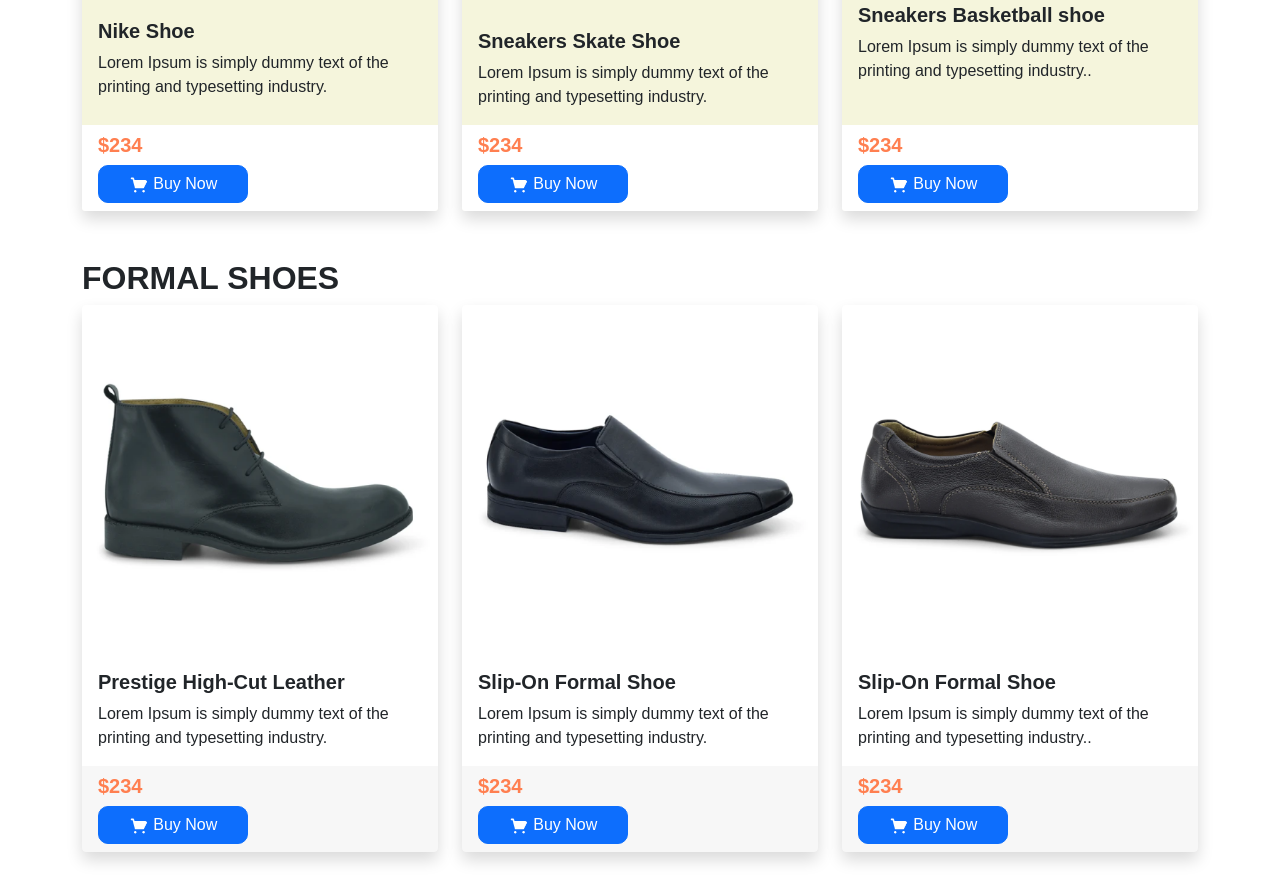
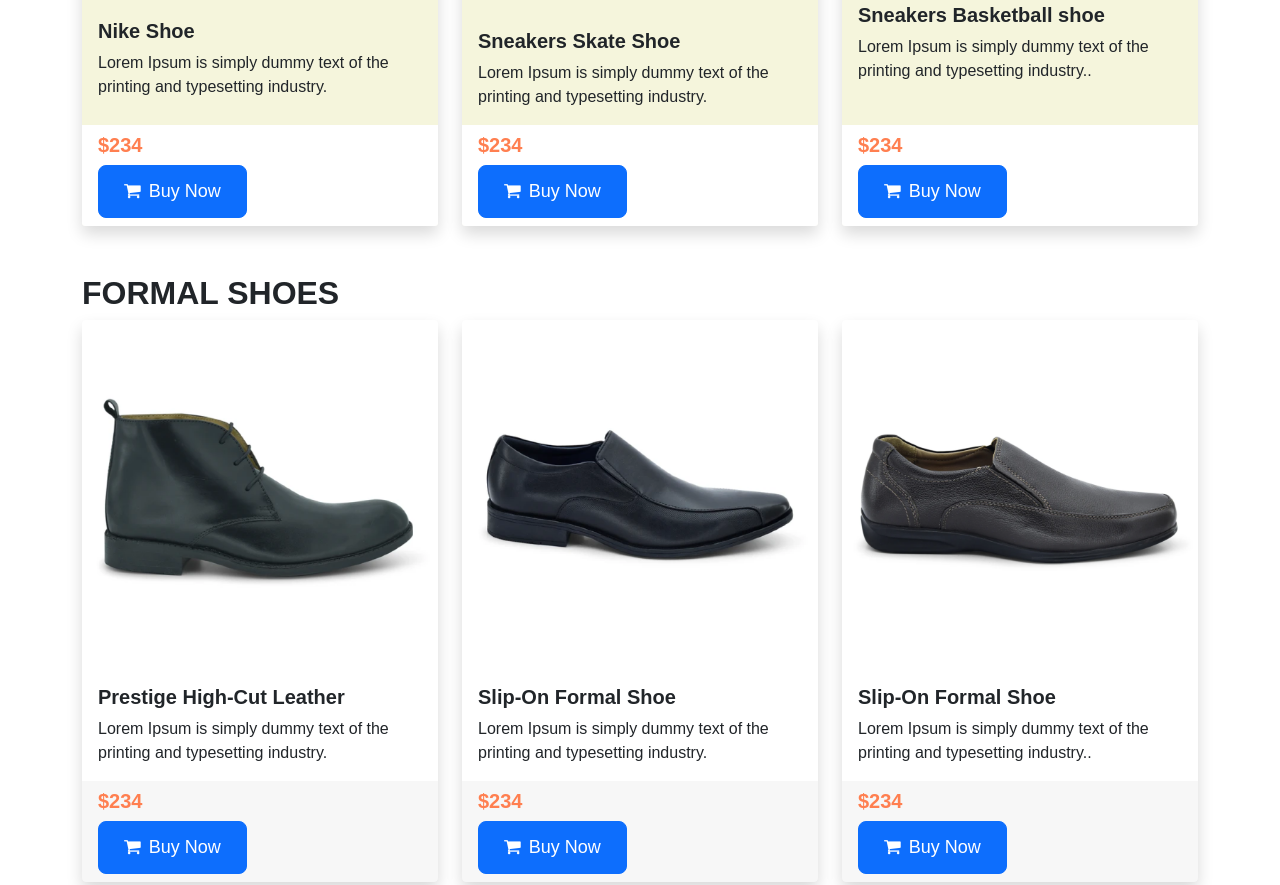
Before and after one commit to Sh75cr7/cwdsecont-assignment, a plain HTML site: page index.html in a window 1280 px wide. Shown: the part 1107-1992 px from the top of the page. Drawn offline with nearby package versions, Linux system fonts and the light colour scheme; a web font is replaced by a local one.

Commit message:
modify info

```diff
--- a/index.html
+++ b/index.html
@@ -10,7 +10,10 @@
     integrity="sha384-giJF6kkoqNQ00vy+HMDP7azOuL0xtbfIcaT9wjKHr8RbDVddVHyTfAAsrekwKmP1" crossorigin="anonymous">
     <link rel="preconnect" href="https://fonts.gstatic.com">
 <link href="https://fonts.googleapis.com/css2?family=Yusei+Magic&display=swap" rel="stylesheet">
+
     <link rel="stylesheet" href="style.css">
+
+  <link rel="stylesheet" href="https://cdnjs.cloudflare.com/ajax/libs/font-awesome/4.7.0/css/font-awesome.css">
 
 </head>
 
@@ -42,7 +45,7 @@
               <h1 class="writing"><b>Nike React</b> </h1>
               <h1><b>Infinity Run 2</b></h1>
               <p>Lorem Ipsum is simply dummy text of the printing and typesetting industry.</p>
-                <button class="btn batom btn-primary"><img style="height: 20px;" src="Logo, icon/shopping-cart 1.png" alt=""> Buy Now</button>
+              <div class="btn btn-primary header__button"><i class="fa fa-shopping-cart custom__cart" aria-hidden="true"></i>Buy Now</div>
             </div>
 
           </div>
@@ -70,7 +73,7 @@
             </div>
             <div class="card-footer panda-card-footer">
               <h5 class="price"><b>$234</b></h5>
-              <button class="btn batom btn-primary"><img style="height: 20px;" src="Logo, icon/shopping-cart 1.png" alt=""> Buy Now</button>
+              <div class="btn btn-primary header__button"><i class="fa fa-shopping-cart custom__cart" aria-hidden="true"></i>Buy Now</div>
             </div>
           </div>
         </div>
@@ -85,7 +88,7 @@
             </div>
             <div class="card-footer panda-card-footer">
               <h5 class="price"><b>$234</b></h5>
-              <button class="btn batom btn-primary"><img style="height: 20px;" src="Logo, icon/shopping-cart 1.png" alt=""> Buy Now</button>
+              <div class="btn btn-primary header__button"><i class="fa fa-shopping-cart custom__cart" aria-hidden="true"></i>Buy Now</div>
             </div>
           </div>
         </div>
@@ -100,7 +103,7 @@
             </div>
             <div class="card-footer panda-card-footer">
               <h5 class="price"><b>$234</b></h5>
-              <button class="btn batom btn-primary"><img style="height: 20px;" src="Logo, icon/shopping-cart 1.png" alt=""> Buy Now</button>
+              <div class="btn btn-primary header__button"><i class="fa fa-shopping-cart custom__cart" aria-hidden="true"></i>Buy Now</div>
             </div>
           </div>
         </div>
@@ -122,7 +125,7 @@
             </div>
             <div class="card-footer formal-footer">
               <h5 class="price"><b>$234</b></h5>
-              <button class="btn batom btn-primary"><img style="height: 20px;" src="Logo, icon/shopping-cart 1.png" alt=""> Buy Now</button>
+              <div class="btn btn-primary header__button"><i class="fa fa-shopping-cart custom__cart" aria-hidden="true"></i>Buy Now</div>
             </div>
           </div>
         </div>
@@ -137,7 +140,7 @@
             </div>
             <div class="card-footer formal-footer">
               <h5 class="price"><b>$234</b></h5>
-              <button class="btn batom btn-primary"><img style="height: 20px;" src="Logo, icon/shopping-cart 1.png" alt=""> Buy Now</button>
+              <div class="btn btn-primary header__button"><i class="fa fa-shopping-cart custom__cart" aria-hidden="true"></i>Buy Now</div>
             </div>
           </div>
         </div>
@@ -152,7 +155,7 @@
             </div>
             <div class="card-footer formal-footer">
               <h5 class="price"><b>$234</b></h5>
-              <button class="btn batom btn-primary"><img style="height: 20px;" src="Logo, icon/shopping-cart 1.png" alt=""> Buy Now</button>
+              <div class="btn btn-primary header__button"><i class="fa fa-shopping-cart custom__cart" aria-hidden="true"></i>Buy Now</div>
             </div>
           </div>
         </div>
--- a/style.css
+++ b/style.css
@@ -26,9 +26,13 @@ body{
     color: coral;
 
 }
-.batom{
-    border-radius: 10px;
-    width:150px;
+.btn.header__button{
+    text-decoration: none;
+    padding: 12px 25px;
+    border-radius: 8px;
+    color: white;
+    text-align: center;
+    font-size: large;
 }
 .writing{
     color: chocolate;
@@ -47,3 +51,6 @@ body{
 width: 70%;
 float: left;
 }
+.fa.custom__cart{
+    margin-right: 8px;
+}
```
Also changed, not shown: 1 other file.
